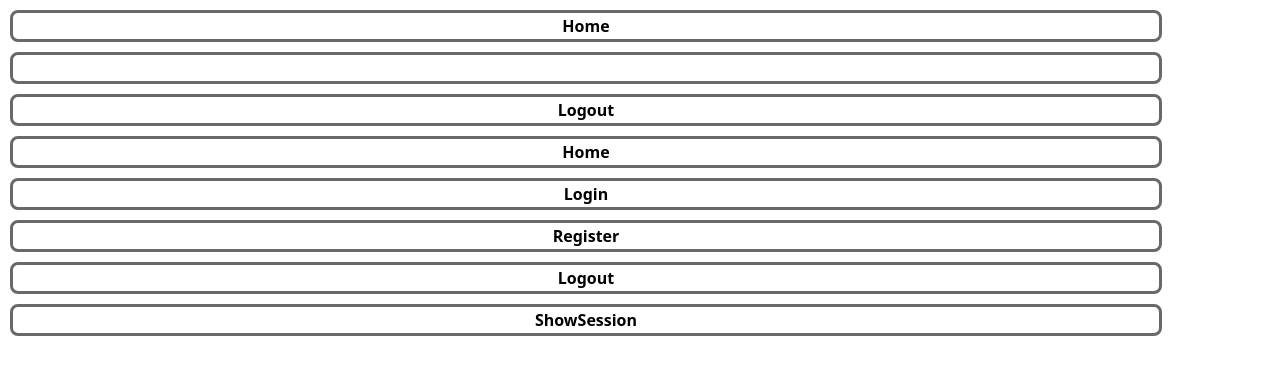
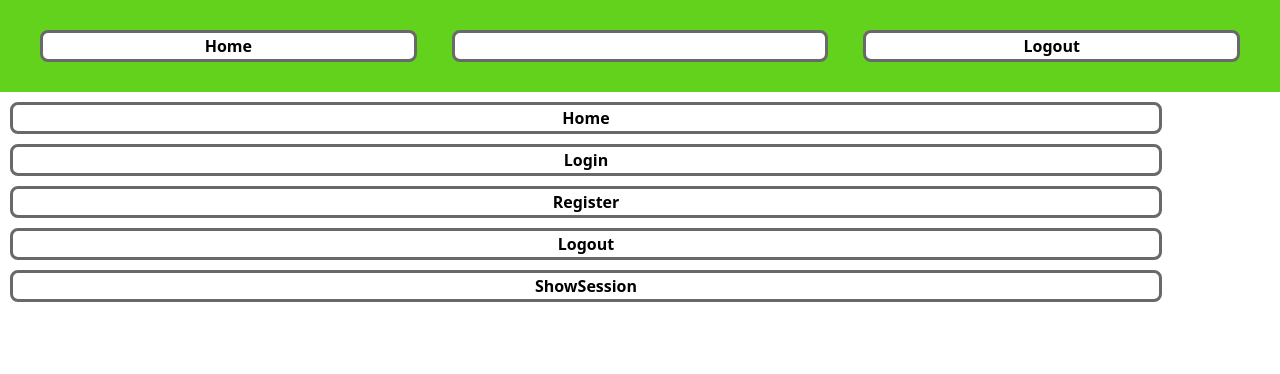
Before and after one commit to sakurdi/ft_transcendence, a React (Vite) app in the folder frontend/: page / in a window 1280 px wide. Shown: the top 374 px of the page. Built offline with nearby package versions, Linux system fonts and the light colour scheme; no server answers.

Commit message:
css navbar

```diff
--- a/frontend/src/NavBar.jsx
+++ b/frontend/src/NavBar.jsx
@@ -3,6 +3,8 @@ import { LogoutButton } from "./Logout"
 import {useState, useEffect} from "react"
 
 import { IsLoggedIn } from "./utils/Utils"
+
+import styles from "./NavBar.module.css"
 
 function NavBarUser() {
 	const [username, setUsername] = useState('')
@@ -24,19 +26,19 @@ function NavBarUser() {
 	}, [])
 
 	return (
-		<div>
+		<>
 			<ButtonLink
 				text={username}
 				link={"/user/" + username}
 			/>
 			<LogoutButton/>
-		</div>
+		</>
 	)
 }
 
 function NavBarLogin() {
 	return (
-		<div>
+		<>
 			<ButtonLink
 				text="Login"
 				link="/login"
@@ -45,7 +47,7 @@ function NavBarLogin() {
 				text="Register"
 				link="/register"
 			/>
-		</div>
+		</>
 	)
 }
 
@@ -65,7 +67,7 @@ export default function NavBar() {
 	}
 
 	return (
-		<div>
+		<div className={styles.NavBar}>
 			<ButtonLink text="Home"
 				link="/"
 			/>
--- /dev/null
+++ b/frontend/src/NavBar.module.css
@@ -0,0 +1,10 @@
+.NavBar {
+	display: flex;
+	flex-direction: row;
+	align-items: center;
+	gap: 15px;
+	width: 100%;
+	height: fit-content;
+	background-color: #62d21c;
+	padding: 20px 30px;
+}
```
